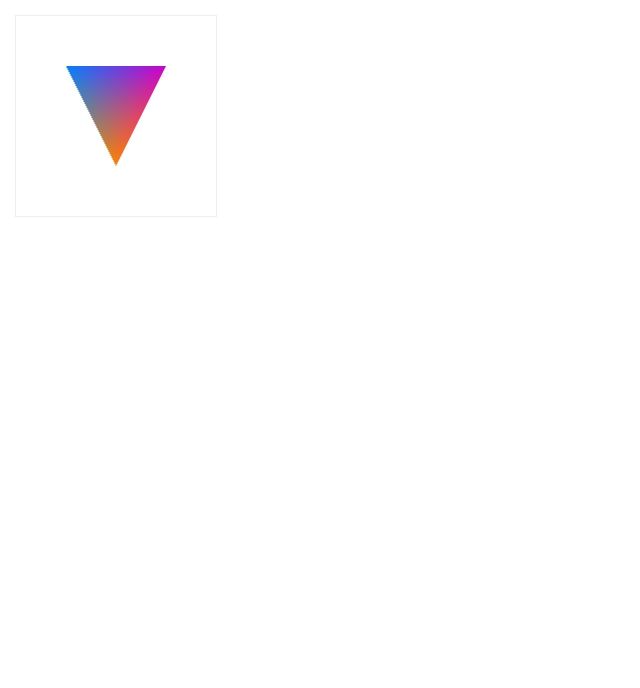
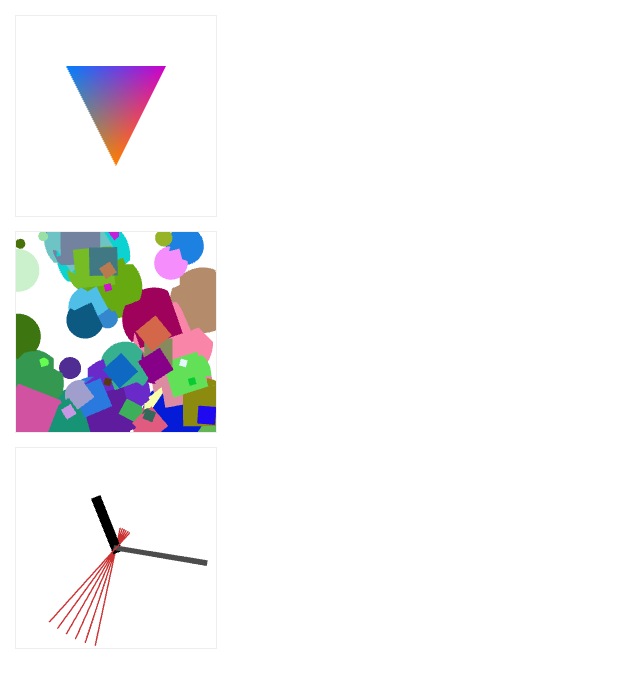
Before and after one commit to evpozdniakov/WebGL-2.0, a plain HTML site: page 04.Attributes/index.html in a window 1280 px wide. Shown: the whole page, without its empty margins (0-640 px from the left). Drawn offline with Linux system fonts and the light colour scheme.

Commit message:
04.Attributes examples added

```diff
--- a/04.Attributes/index.html
+++ b/04.Attributes/index.html
@@ -16,5 +16,13 @@
       <canvas width="200" height="200" id="myCanvas"></canvas>
       <script src="main.js"></script>
     </div>
+    <div>
+      <canvas width="200" height="200" id="myCanvas2"></canvas>
+      <script src="main2.js"></script>
+    </div>
+    <div>
+      <canvas width="200" height="200" id="myCanvas3"></canvas>
+      <script src="main3.js"></script>
+    </div>
   </body>
 </html>
--- /dev/null
+++ b/04.Attributes/main2.js
@@ -0,0 +1,116 @@
+(function() {
+  /**
+   * @type {HTMLCanvasElement}
+   */
+  const canvas = document.querySelector('#myCanvas2');
+  const gl = canvas.getContext('webgl2');
+
+  const program = gl.createProgram();
+
+  const vertexShaderSource = (
+    `#version 300 es
+    layout(location = 0) in highp vec2 aCoords;
+    layout(location = 1) in highp vec3 aColor;
+    out highp vec4 vColor;
+    void main()
+    {
+      gl_Position = vec4(aCoords, 0.0, 1.0);
+      vColor = vec4(aColor, 1);
+    }`
+  );
+  const vertexShader = gl.createShader(gl.VERTEX_SHADER);
+  gl.shaderSource(vertexShader, vertexShaderSource);
+  gl.compileShader(vertexShader);
+  gl.attachShader(program, vertexShader);
+
+  const fragmentShaderSource = (
+    `#version 300 es
+    in highp vec4 vColor;
+    out highp vec4 fragColor;
+    void main()
+    {
+      fragColor = vColor;
+    }`
+  );
+  const fragmentShader = gl.createShader(gl.FRAGMENT_SHADER);
+  gl.shaderSource(fragmentShader, fragmentShaderSource);
+  gl.compileShader(fragmentShader);
+  gl.attachShader(program, fragmentShader);
+
+  gl.linkProgram(program);
+
+  if (!gl.getProgramParameter(program, gl.LINK_STATUS)) {
+    console.log(gl.getShaderInfoLog(vertexShader));
+    console.log(gl.getShaderInfoLog(fragmentShader));
+  }
+
+  gl.useProgram(program);
+
+  const aCoordsLocation = 0;
+  gl.enableVertexAttribArray(aCoordsLocation);
+
+  const aColorLocation = 1;
+  gl.enableVertexAttribArray(aColorLocation);
+
+  const buffer = gl.createBuffer();
+  gl.bindBuffer(gl.ARRAY_BUFFER, buffer);
+
+  function randomCoords() {
+    return [Math.random() * 2 - 1, Math.random() * 2 - 1];
+  }
+
+  function randomColor() {
+    return [Math.random(), Math.random(), Math.random()];
+  }
+
+  function makeRandomDirection() {
+    return Math.random() > 0.5 ? 1 : -1;
+  }
+
+  const squareParams = [];
+  for (let i = 0; i < 50; i += 1) {
+    const coords = randomCoords()
+    const size = Math.max(0.1, Math.random() * 0.8);
+    const color = randomColor();
+    const speed = 0.1 / size**2 * makeRandomDirection();
+    squareParams.push({ coords, color, size, speed });
+  }
+  squareParams.sort((a, b) => b.size - a.size);
+
+  const startTime = new Date().getTime();
+
+  function calcSquareCoords(angle, coords, size) {
+    const halfSize = size/2;
+    const [x, y] = coords;
+    const a = [x + Math.cos(angle + Math.PI*3/4)*halfSize, y + Math.sin(angle + Math.PI*3/4)*halfSize];
+    const b = [x + Math.cos(angle + Math.PI*1/4)*halfSize, y + Math.sin(angle + Math.PI*1/4)*halfSize];
+    const c = [x + Math.cos(angle - Math.PI*1/4)*halfSize, y + Math.sin(angle - Math.PI*1/4)*halfSize];
+    const d = [x + Math.cos(angle - Math.PI*3/4)*halfSize, y + Math.sin(angle - Math.PI*3/4)*halfSize];
+    return { a, b, c, d };
+  }
+
+  function runDrawCall() {
+    const secondsSinceStart = (new Date().getTime() - startTime) / 1000;
+    const bufferData = new Float32Array(squareParams.flatMap(({ color, coords, size, speed }) => {
+      const angle = secondsSinceStart * speed;
+      const { a, b, c, d } = calcSquareCoords(angle, coords, size);
+      return [
+        ...color, ...a,
+        ...color, ...b,
+        ...color, ...c,
+        ...color, ...a,
+        ...color, ...c,
+        ...color, ...d,
+      ];
+    }));
+
+    gl.bufferData(gl.ARRAY_BUFFER, bufferData, gl.STATIC_DRAW);
+    gl.vertexAttribPointer(aCoordsLocation, 2, gl.FLOAT, false, 5*4, 3*4);
+    gl.vertexAttribPointer(aColorLocation, 3, gl.FLOAT, false, 5*4, 0);
+    gl.drawArrays(gl.TRIANGLES, 0, 6 * squareParams.length);
+  };
+
+  setInterval(() => {
+    runDrawCall();
+  }, 10);
+})();
--- /dev/null
+++ b/04.Attributes/main3.js
@@ -0,0 +1,137 @@
+(function() {
+  /**
+   * @type {HTMLCanvasElement}
+   */
+  const canvas = document.querySelector('canvas#myCanvas3');
+  const gl = canvas.getContext('webgl2');
+
+  const program = gl.createProgram();
+
+  const vertexShaderSource = (
+    `#version 300 es
+    layout(location = 0) in highp vec2 aCoords;
+    layout(location = 1) in highp vec3 aColor;
+    out highp vec3 vColor;
+    void main()
+    {
+      gl_Position = vec4(aCoords, 0.0, 1.0);
+      vColor = aColor;
+    }`
+  );
+  const vertexShader = gl.createShader(gl.VERTEX_SHADER);
+  gl.shaderSource(vertexShader, vertexShaderSource);
+  gl.compileShader(vertexShader);
+  gl.attachShader(program, vertexShader);
+
+  const fragmentShaderSource = (
+    `#version 300 es
+    in highp vec3 vColor;
+    out highp vec4 fragColor;
+    void main()
+    {
+      fragColor = vec4(vColor, 1.0);
+    }`
+  );
+  const fragmentShader = gl.createShader(gl.FRAGMENT_SHADER);
+  gl.shaderSource(fragmentShader, fragmentShaderSource);
+  gl.compileShader(fragmentShader);
+  gl.attachShader(program, fragmentShader);
+
+  gl.linkProgram(program);
+
+  if (!gl.getProgramParameter(program, gl.LINK_STATUS)) {
+    console.log(gl.getShaderInfoLog(vertexShader));
+    console.log(gl.getShaderInfoLog(fragmentShader));
+  }
+
+  gl.useProgram(program);
+
+  const aCoordsLocation = 0;
+  const aColorLocation = 1;
+
+  gl.enableVertexAttribArray(aCoordsLocation);
+  gl.enableVertexAttribArray(aColorLocation);
+
+  const buffer = gl.createBuffer();
+  gl.bindBuffer(gl.ARRAY_BUFFER, buffer);
+
+  function calcSquareCoords(angle, coords, size) {
+    const halfSize = size/2;
+    const [x, y] = coords;
+    const a = [x + Math.cos(angle + Math.PI*3/4)*halfSize, y + Math.sin(angle + Math.PI*3/4)*halfSize];
+    const b = [x + Math.cos(angle + Math.PI*1/4)*halfSize, y + Math.sin(angle + Math.PI*1/4)*halfSize];
+    const c = [x + Math.cos(angle - Math.PI*1/4)*halfSize, y + Math.sin(angle - Math.PI*1/4)*halfSize];
+    const d = [x + Math.cos(angle - Math.PI*3/4)*halfSize, y + Math.sin(angle - Math.PI*3/4)*halfSize];
+    return { a, b, c, d };
+  }
+
+  function calcHandCoords(angle, length, size) {
+    const handStartCoords = [0, 0];
+    const centerSquareCoords = calcSquareCoords(angle, handStartCoords, size);
+    const handleEndCoords = [Math.cos(angle)*length, Math.sin(angle)*length];
+    const endSquareCoords = calcSquareCoords(angle, handleEndCoords, size);
+    return {
+      a: centerSquareCoords.a,
+      b: endSquareCoords.b,
+      c: endSquareCoords.c,
+      d: centerSquareCoords.d,
+    }
+  }
+
+  function runDrawCall() {
+    const date = new Date();
+    const hours = date.getHours();
+    const minutes = date.getMinutes();
+    const seconds = date.getSeconds();
+    const secondsSinceBeginningOfHour = minutes*60 + seconds;
+    const secondsSinceNoonOrMidnight = hours%12*3600 + secondsSinceBeginningOfHour;
+    const hourHand = {
+      angle: Math.PI/2-secondsSinceNoonOrMidnight/(12*3600)*Math.PI*2,
+      length: 0.5,
+      size: 0.14,
+      color: [0, 0, 0],
+    };
+    const minuteHand = {
+      angle: Math.PI/2 - secondsSinceBeginningOfHour/3600*Math.PI*2,
+      length: 0.9,
+      size: 0.07,
+      color: [0.3, 0.3, 0.3],
+    };
+    const secondHand = {
+      angle: Math.PI/2-seconds/60*Math.PI*2,
+      length: 0.99,
+      size: 0.02,
+      color: [0.8, 0.2, 0.2],
+    };
+    const secondOtherHand = {
+      angle: (Math.PI/2-seconds/60*Math.PI*2) + Math.PI,
+      length: 0.2,
+      size: 0.02,
+      color: [0.8, 0.2, 0.2],
+    };
+    const hands = [hourHand, minuteHand, secondHand, secondOtherHand];
+    const bufferData = new Float32Array(hands.flatMap(({ angle, length, size, color }) => {
+      const handCoords = calcHandCoords(angle, length, size);
+      const red = [1, 0, 0];
+      return [
+        ...color, ...handCoords.a,
+        ...color, ...handCoords.b,
+        ...color, ...handCoords.c,
+        ...color, ...handCoords.a,
+        ...color, ...handCoords.c,
+        ...color, ...handCoords.d,
+      ];
+    }));
+
+    gl.bufferData(gl.ARRAY_BUFFER, bufferData, gl.STATIC_DRAW);
+    gl.vertexAttribPointer(aCoordsLocation, 2, gl.FLOAT, false, 5*4, 3*4);
+    gl.vertexAttribPointer(aColorLocation, 3, gl.FLOAT, false, 5*4, 0);
+    gl.drawArrays(gl.TRIANGLES, 0, 6*hands.length);
+  };
+
+  setInterval(() => {
+    runDrawCall();
+  }, 1000);
+
+  runDrawCall();
+})();
```
